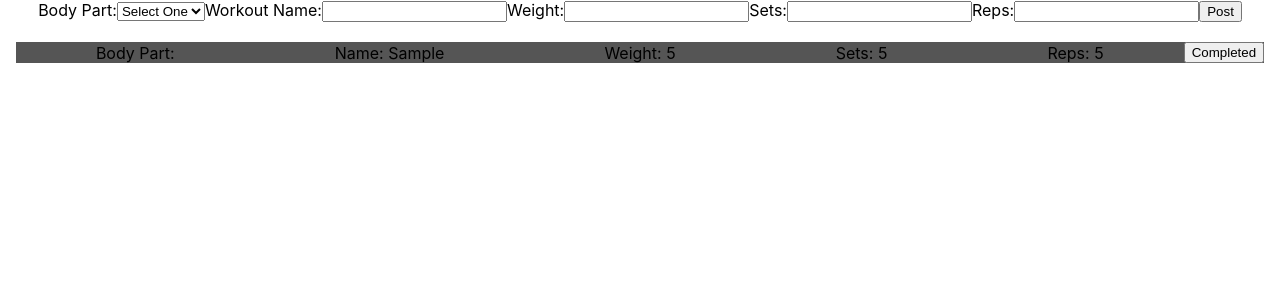
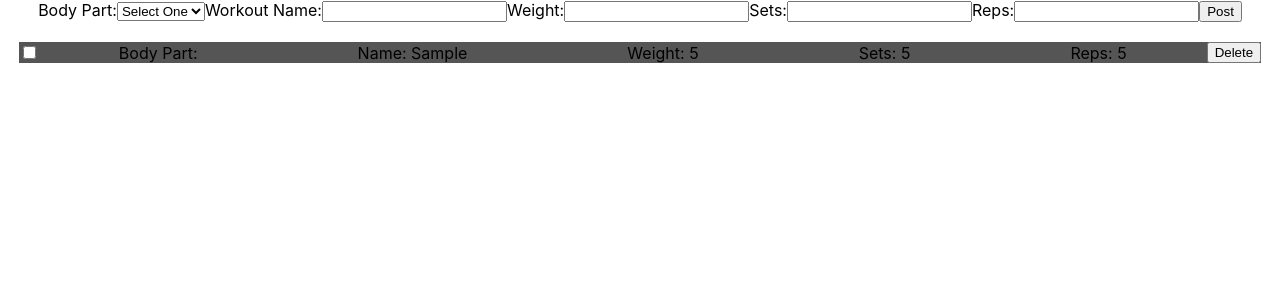
Before and after one commit to LucasBernardini/Workout-Manager, a React (Create React App) app: page / in a window 1280 px wide. Both pictures are taken after typing "Sample", "5", "5", "5" into the empty fields and a click on the button "Post". Shown: the top 300 px of the page. Built offline with nearby package versions, Linux system fonts and the light colour scheme.

Commit message:
code setup for complete and remove functionality

```diff
--- a/src/App.jsx
+++ b/src/App.jsx
@@ -10,7 +10,7 @@ const LOCAL_STORAGE_KEY = "workout-plan";
 
 function App() {
   const [list, setList] = useState([]);
-
+  console.log(list)
   //On load / inital render
 
   useEffect(() => {
@@ -24,17 +24,33 @@ function App() {
     localStorage.setItem(LOCAL_STORAGE_KEY, JSON.stringify(list));
   }, [list]);
 
-
-
   function addToList(item) {
     setList([item, ...list]);
+  }
+
+  function toggleCompleted(id) {
+    setList(
+      list.map(item => {
+        if (item.id === id) {
+          return{
+            ...item,
+            completed: !item.completed
+          }
+        }
+        return item;
+      })
+    )
+  }
+
+  function removeItem(id){
+    setList(list.filter(item => item.id !== id));
   }
 
   return (
     <div className="App">
       <Header />
       <Input addToList={addToList} />
-      <WorkoutList list={list} />
+      <WorkoutList list={list} toggleCompleted={toggleCompleted} removeItem={removeItem}/>
       <Footer />
     </div>
   );
--- a/src/components/Input.jsx
+++ b/src/components/Input.jsx
@@ -39,6 +39,7 @@ export default function Input({ addToList }) {
         weight: "",
         sets: "",
         reps: "",
+        completed: false,
       });
     } else {
         alert('please complete all of the fields')
--- a/src/components/WorkoutList.jsx
+++ b/src/components/WorkoutList.jsx
@@ -1,14 +1,13 @@
 import React from "react";
 import "./styling/workoutList.scss";
 
-export default function WorkoutList({ list }) {
+export default function WorkoutList({ list, toggleCompleted, removeItem }) {
+  function handleCheckClick() {
+    toggleCompleted(list.id)
+  }
 
-
-  const movementCompleted = (e) =>{
-      // if(e.target.event){
-      //   list.completed = true;
-      // }
-      console.log(list.completed)
+  function handleRemoveClick() {
+    removeItem(list.id);
   }
 
   return (
@@ -19,12 +18,13 @@ export default function WorkoutList({ list }) {
             textDecoration: item.completed ? 'line-through' : null
           }}
         >
+          <input type="checkbox" onClick={handleCheckClick}/>
           <p className="workout__content">Body Part: {item.bodyPart}</p>
           <p className="workout__content">Name: {item.workoutName}</p>
           <p className="workout__content">Weight: {item.weight}</p>
           <p className="workout__content">Sets: {item.sets}</p>
           <p className="workout__content">Reps: {item.reps}</p>
-          <button onClick={movementCompleted}>Completed</button>
+          <button onClick={handleRemoveClick} >Delete</button>
         </div>
       ))}
     </div>
```
